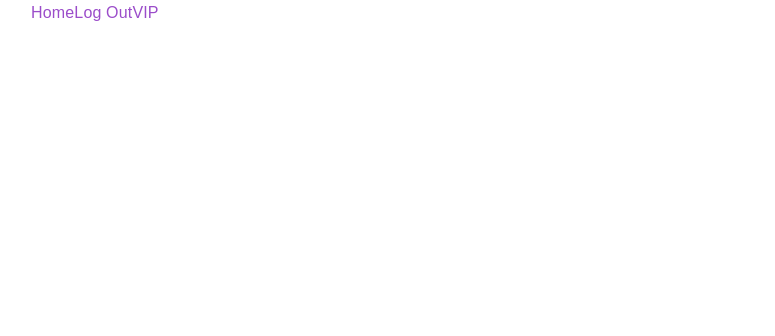
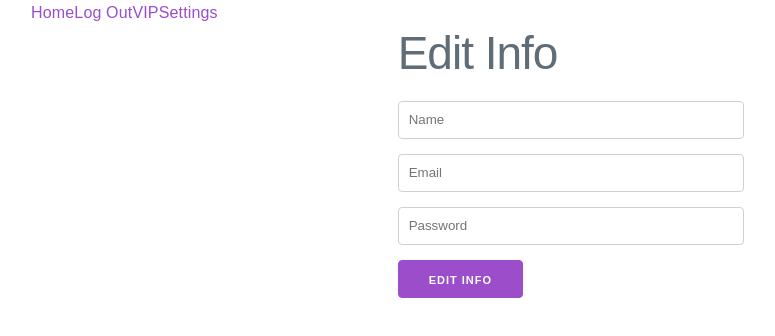
Before and after one commit to arowland900/Synth-Share, a React (Create React App) app in the folder client/: page /settings in a window 1280 px wide. Shown: the top 336 px of the page, without its empty margins (69-844 px from the left). Built offline with nearby package versions, Linux system fonts and the light colour scheme; sample sign-in values are in the browser's storage.

Commit message:
edit user on frontend

```diff
--- a/client/src/App.js
+++ b/client/src/App.js
@@ -7,6 +7,7 @@ import SignUp from './views/SignUp';
 import LogIn from './views/LogIn';
 import VIP from './views/VIP';
 import LogOut from './views/LogOut';
+import Settings from './views/Settings';
 
 
 class App extends Component {
@@ -38,6 +39,11 @@ class App extends Component {
 					<Route path='/logout' render={((routeProps) => {
 						return <LogOut { ...routeProps } onLogOutSuccess={this.onLogOutSuccess.bind(this)} />
 					})} />
+					<Route path='/settings' render={((routeProps) => {
+						return this.state.currentUser
+							? <Settings { ...routeProps } />
+							: <Redirect to="/login" />
+					})} />
 					<Route path='/vip' render={((routeProps) => {
 						return this.state.currentUser
 							? <VIP {...routeProps} />
--- a/client/src/NavBar.jsx
+++ b/client/src/NavBar.jsx
@@ -10,6 +10,7 @@ const NavBar = (props) => {
                     <Fragment>
                         <Link to="/logout">Log Out</Link>
                         <Link to="/vip">VIP</Link>
+                        <Link to="/settings">Settings</Link>
                     </Fragment>
                 )
                 : (
--- a/client/src/httpClient.js
+++ b/client/src/httpClient.js
@@ -21,6 +21,21 @@ httpClient.getCurrentUser = function() {
 httpClient.signUp = function(userInfo){
     return this({ method: 'post', url: '/api/users', data: userInfo })
         .then((serverResponse) => {
+            if(serverResponse.data.message === "SUCCESS") {
+                const token = serverResponse.data.payload
+                this.defaults.headers.common.token = this.setToken(token)
+                return jwtDecode(token)
+            }
+            else {
+                return false
+            }
+        })
+}
+
+httpClient.editUser = function(userInfo){
+    return this({ method: 'patch', url: '/api/users/me', data: userInfo })
+        .then((serverResponse) => {
+            console.log(serverResponse.data)
             if(serverResponse.data.message === "SUCCESS") {
                 const token = serverResponse.data.payload
                 this.defaults.headers.common.token = this.setToken(token)
--- /dev/null
+++ b/client/src/views/Settings.jsx
@@ -0,0 +1,53 @@
+import React from 'react';
+import httpClient from '../httpClient';
+
+class Settings extends React.Component {
+    state = {
+		fields: { name: '', email: '', password: '' }
+	}
+
+	onInputChange(evt) {
+		this.setState({
+			fields: {
+				...this.state.fields,
+				[evt.target.name]: evt.target.value
+			}
+		})
+	}
+
+	onFormSubmit(evt) {
+		evt.preventDefault()
+		console.log(this.state.fields)
+		httpClient.editUser(this.state.fields).then((user) => {
+			this.setState({ name: '', email: '', password: '' })
+			if(user) {
+
+				this.props.history.push('/')
+			}
+		})
+	}
+    render(){
+
+
+        return (
+            <div className="Settings">
+			<div className="row">
+				<div className="column column-33 column-offset-33">
+					<h1>Edit Info</h1>
+					<form
+						onChange={this.onInputChange.bind(this)}
+						onSubmit={this.onFormSubmit.bind(this)}
+					>
+						<input type="text" placeholder="Name" name="name" autoComplete="off" />
+						<input type="text" placeholder="Email" name="email" autoComplete="off" />
+						<input type="password" placeholder="Password" name="password" autoComplete="off" />
+						<button>Edit Info</button>
+					</form>
+				</div>
+			</div>
+		</div>
+        )
+    }
+}
+
+export default Settings
--- a/client/src/views/VIP.jsx
+++ b/client/src/views/VIP.jsx
@@ -31,9 +31,10 @@ class VIP extends React.Component {
         oscillator.start()
         console.log(oscillator.frequency.value)
 
-        let boostRate = (0.01 / (attack))
+        let boostRate = (0.01 / (attack + 1))
         let attenuationRate = (0.01 / (decay))
 
+        console.log(attack)
         const fadeIn = () => {
           let fadeInInterval = setInterval(function() {
             vca.gain.value += boostRate
```
